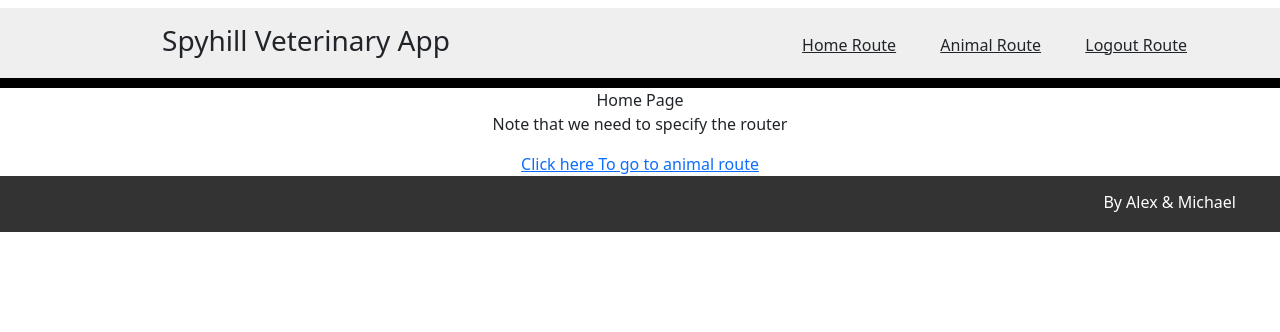
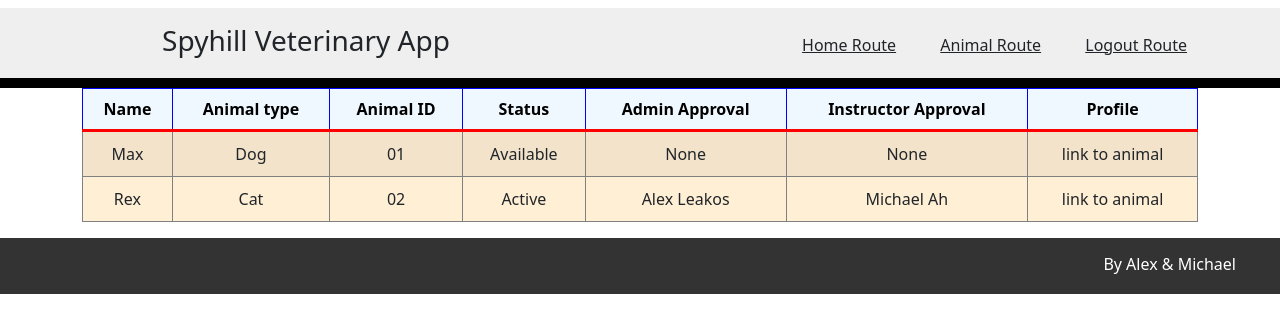
Before and after one commit to micdean19/VeterinaryApp-Fullstack, a React (Create React App) app in the folder ui/: page /home in a window 1280 px wide. Both pictures are taken after typing "name@example.com", "Sample123" into the empty fields and a click on the button "Submit". Shown: the top 332 px of the page. Built offline with nearby package versions, Linux system fonts and the light colour scheme; no server answers.

Commit message:
home component (with hard coded data)
Working on parsing from api with state

```diff
--- a/ui/package.json
+++ b/ui/package.json
@@ -14,6 +14,7 @@
         "react-icon": "^1.0.0",
         "react-router-dom": "^5.2.0",
         "react-scripts": "4.0.3",
+        "react-table": "^7.7.0",
         "web-vitals": "^1.1.2"
     },
     "scripts": {
--- a/ui/src/components/HomeComponent.js
+++ b/ui/src/components/HomeComponent.js
@@ -1,13 +1,168 @@
-import React from "react";
 import { Link } from "react-router-dom";
+import React, { useState, useEffect } from "react";
+import Container from "react-bootstrap/Container";
+import Row from "react-bootstrap/Row";
+import Col from "react-bootstrap/Col";
+import ButtonGroup from "react-bootstrap/ButtonGroup";
+import Button from "react-bootstrap/Button";
+import { useTable } from "react-table";
+import Table from "react-bootstrap/Table";
 function Home() {
+    // The first is variable, the 2nd is a
+    const [animals, setanimals] = useState([]);
+
+    // useEffect(() => {
+    // const search = () => {
+    //   var axios = require("axios");
+    //   let endpoint = "/all";
+    //   let params = {};
+    //   let headers = {};
+
+    //   if (firstName != "" || lastName != "") {
+    //     endpoint = "/searchName";
+    //     console.log("searching");
+    //     params = {
+    //       firstName: firstName,
+    //       lastName: lastName,
+    //     };
+    //   }
+
+    //   var config = {
+    //     method: "get",
+    //     url: "http://localhost:8080/user-management" + endpoint,
+    //     params: params,
+    //     headers: headers,
+    //   };
+
+    //   console.log(config);
+
+    //   axios(config)
+    //     .then(function (response) {
+    //       console.log(JSON.stringify(response.data));
+    //       setUsers(response.data);
+    //     })
+    //     .catch(function (error) {
+    //       console.log(error);
+    //     });
+    // };
+
+    // Temporary data
+    const data = React.useMemo(
+        () => [
+            {
+                name: "Max",
+                type: "Dog",
+                id: "01",
+                status: "Available",
+                admin: "None",
+                instructor: "None",
+                profile: "link to animal",
+            },
+            {
+                name: "Rex",
+                type: "Cat",
+                id: "02",
+                status: "Active",
+                admin: "Alex Leakos",
+                instructor: "Michael Ah",
+                profile: "link to animal",
+            },
+        ],
+        []
+    );
+
+    // Columns (pretty sure this can be hard coded, but need to load data for data part)
+    const columns = React.useMemo(
+        () => [
+            {
+                Header: "Name",
+                accessor: "name", // accessor is the "key" in the data
+            },
+            {
+                Header: "Animal type",
+                accessor: "type",
+            },
+            {
+                Header: "Animal ID",
+                accessor: "id",
+            },
+            {
+                Header: "Status",
+                accessor: "status",
+            },
+            {
+                Header: "Admin Approval",
+                accessor: "admin",
+            },
+            {
+                Header: "Instructor Approval",
+                accessor: "instructor",
+            },
+            {
+                Header: "Profile",
+                accessor: "profile",
+            },
+        ],
+        []
+    );
+
+    // Create table
+    const { getTableProps, getTableBodyProps, headerGroups, rows, prepareRow } =
+        useTable({ columns, data });
+
     return (
-        <React.Fragment>
-            <div>Home Page</div>
-            <p> Note that we need to specify the router</p>
-            <Link to="/Animal">Click here To go to animal route</Link>
-        </React.Fragment>
+        <Container>
+            <Table
+                striped
+                bordered
+                hover
+                {...getTableProps()}
+                style={{ border: "solid 1px blue" }}
+            >
+                <thead>
+                    {headerGroups.map((headerGroup) => (
+                        <tr {...headerGroup.getHeaderGroupProps()}>
+                            {headerGroup.headers.map((column) => (
+                                <th
+                                    {...column.getHeaderProps()}
+                                    style={{
+                                        borderBottom: "solid 3px red",
+                                        background: "aliceblue",
+                                        color: "black",
+                                        fontWeight: "bold",
+                                    }}
+                                >
+                                    {column.render("Header")}
+                                </th>
+                            ))}
+                        </tr>
+                    ))}
+                </thead>
+                <tbody {...getTableBodyProps()}>
+                    {rows.map((row) => {
+                        prepareRow(row);
+                        return (
+                            <tr {...row.getRowProps()}>
+                                {row.cells.map((cell) => {
+                                    return (
+                                        <td
+                                            {...cell.getCellProps()}
+                                            style={{
+                                                padding: "10px",
+                                                border: "solid 1px gray",
+                                                background: "papayawhip",
+                                            }}
+                                        >
+                                            {cell.render("Cell")}
+                                        </td>
+                                    );
+                                })}
+                            </tr>
+                        );
+                    })}
+                </tbody>
+            </Table>
+        </Container>
     );
 }
-
 export default Home;
```
Also changed, not shown: ui/src/components/SearchComponent.js (added, +30 -0 lines), 1 other file (tests, documents, lock files or other folders).
